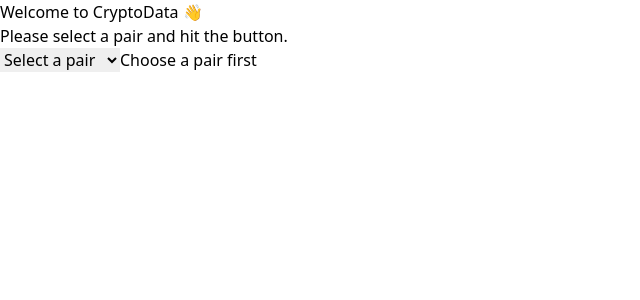
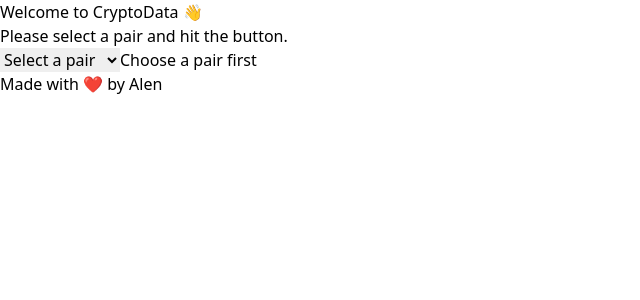
Before and after one commit to oxcened/crypto-data, a React (Vite) app: page / in a window 1280 px wide. Shown: the top 300 px of the page, without its empty margins (0-640 px from the left). Built offline with nearby package versions, Linux system fonts and the light colour scheme.

Commit message:
feat: add footer

```diff
--- a/src/App.tsx
+++ b/src/App.tsx
@@ -6,6 +6,7 @@
   const { data, isLoading, isError, fetch, sortRecentTrades, sort } = useData();
 
   return (
+    <>
       <main className="px-4 py-6 lg:py-10 max-w-md mx-auto">
         <h1 className="text-4xl text-center">Welcome to CryptoData 👋</h1>
         <p className="text-xl mt-3 text-center">
@@ -24,5 +25,10 @@
           />
         )}
       </main>
+
+      <footer className="text-center pb-10 text-sm">
+        Made with ❤️ by Alen
+      </footer>
+    </>
   );
 }
```
Lines whose indentation alone changed are shown as unchanged.
